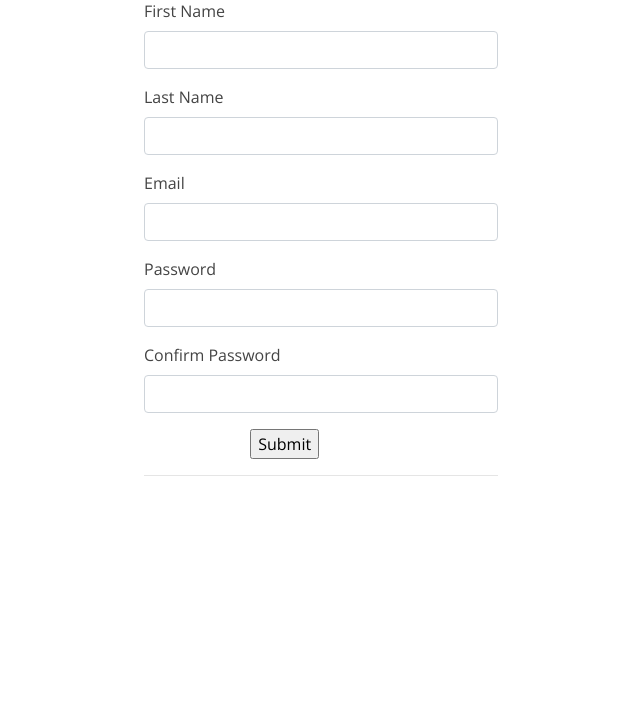
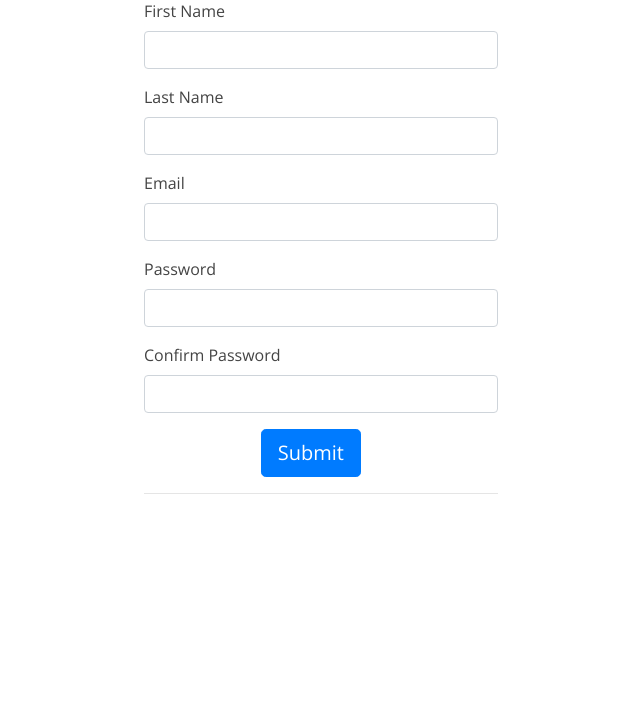
Before and after one commit to alxayeed/CSMS, a Django app: page /customer/sign-up/ in a window 1280 px wide. Shown: the part 266-983 px from the top of the page, without its empty margins (319-959 px from the left). Run offline with Django 3.2, Linux system fonts and the light colour scheme; some libraries are stand-ins or nearby versions.

```diff
--- a/templates/sign_up.html
+++ b/templates/sign_up.html
@@ -35,8 +35,8 @@
                     <label>Confirm Password</label>
                     <input type="password" name="password2" class="form-control" required>
                 </div>
-                <div style="padding-left:30%;">
-                   <input type="submit" name="sign Up" class="btn-get-started scrollto">
+                <div style="padding-left:33%;">
+                   <input type="submit" name="sign Up" class="btn btn-lg btn-primary">
                 </div>
                 <hr />
         	</form>
```
Also changed, not shown: db.sqlite3.
